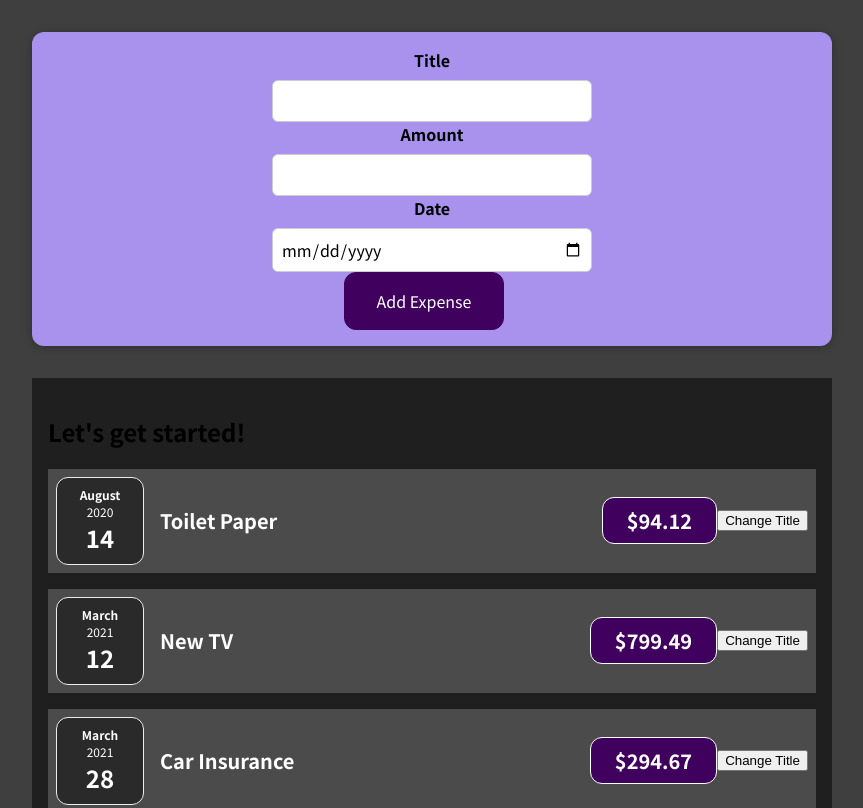
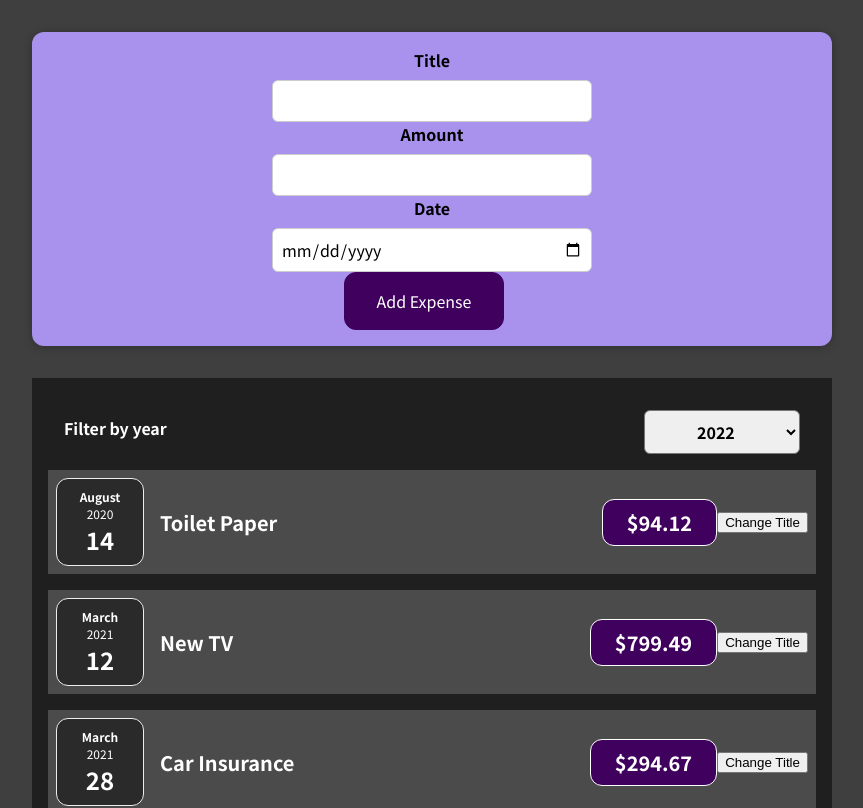
Before and after one commit to aryzk29/learnreact, a React (Create React App) app: page / in a window 1280 px wide. Shown: the top 808 px of the page, without its empty margins (208-1071 px from the left). Built offline with nearby package versions, Linux system fonts and the light colour scheme.

Commit message:
add expense filter

```diff
--- a/src/components/Expenses/Expenses.js
+++ b/src/components/Expenses/Expenses.js
@@ -1,16 +1,25 @@
 import Card from '../UI/Card'
+import ExpensesFilter from './ExpensesFilter'
 import ExpenseItem from './ExpenseItem'
 import './Expenses.css'
 
 function Expenses(props) {
+    function filterByYearHandler(selectedYear) {
+        console.log(selectedYear)
+    }
+
     return (
+        <div>
+
             <Card className='expenses'>
-            <h2>Let's get started!</h2>
+                <ExpensesFilter filterByYear={filterByYearHandler}></ExpensesFilter>
                 <ExpenseItem title={props.expenseItem[0].title} amount={props.expenseItem[0].amount} date={props.expenseItem[0].date}></ExpenseItem>
                 <ExpenseItem title={props.expenseItem[1].title} amount={props.expenseItem[1].amount} date={props.expenseItem[1].date}></ExpenseItem>
                 <ExpenseItem title={props.expenseItem[2].title} amount={props.expenseItem[2].amount} date={props.expenseItem[2].date}></ExpenseItem>
                 <ExpenseItem title={props.expenseItem[3].title} amount={props.expenseItem[3].amount} date={props.expenseItem[3].date}></ExpenseItem>
             </Card>
+        </div>
+
 
     )
 }
--- /dev/null
+++ b/src/components/Expenses/ExpensesFilter.css
@@ -0,0 +1,24 @@
+.expenses-filter {
+  color: white;
+  padding: 0 1rem;
+}
+
+.expenses-filter__control {
+  display: flex;
+  width: 100%;
+  align-items: center;
+  justify-content: space-between;
+  margin: 1rem 0;
+}
+
+.expenses-filter label {
+  font-weight: bold;
+  margin-bottom: 0.5rem;
+}
+
+.expenses-filter select {
+  font: inherit;
+  padding: 0.5rem 3rem;
+  font-weight: bold;
+  border-radius: 6px;
+}
--- /dev/null
+++ b/src/components/Expenses/ExpensesFilter.js
@@ -0,0 +1,29 @@
+
+import React, { useState } from 'react';
+
+import './ExpensesFilter.css';
+
+const ExpensesFilter = (props) => {
+  const [selectedYear, setSelectedYear] = useState('2022')
+
+  function yearChangeHandler(event) {
+    setSelectedYear(event.target.value)
+    props.filterByYear(event.target.value)
+  }
+
+  return (
+    <div className='expenses-filter'>
+      <div className='expenses-filter__control'>
+        <label>Filter by year</label>
+        <select value={selectedYear} onChange={yearChangeHandler}>
+          <option value='2022'>2022</option>
+          <option value='2021'>2021</option>
+          <option value='2020'>2020</option>
+          <option value='2019'>2019</option>
+        </select>
+      </div>
+    </div>
+  );
+};
+
+export default ExpensesFilter;
```
Also changed, not shown: 1 other file (tests, documents, lock files or other folders). Lines whose indentation alone changed are shown as unchanged.
